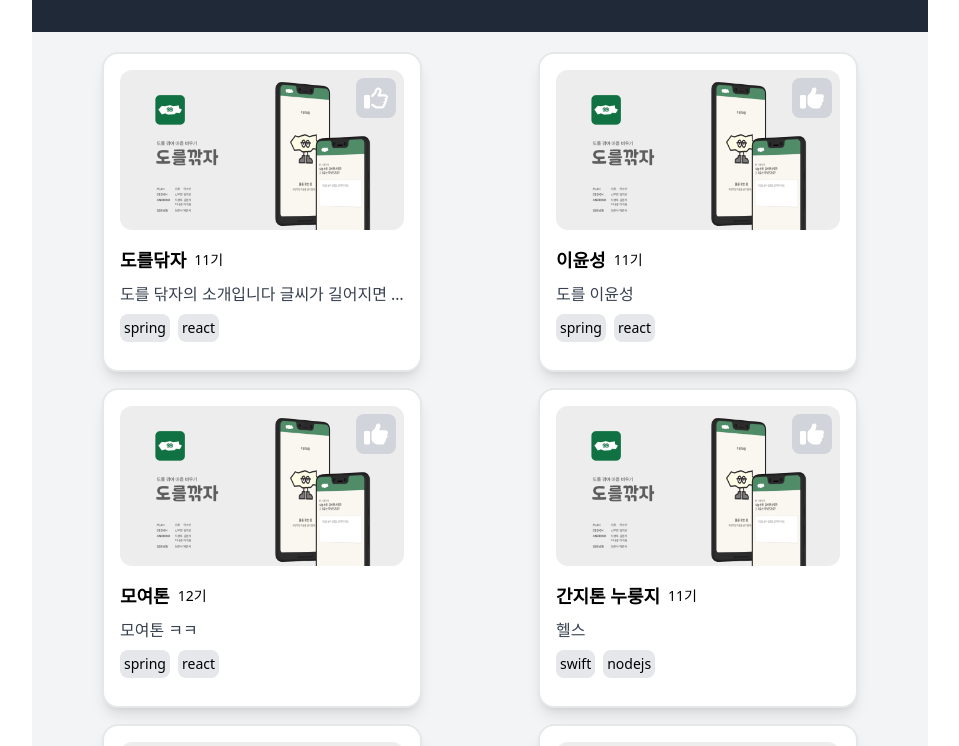
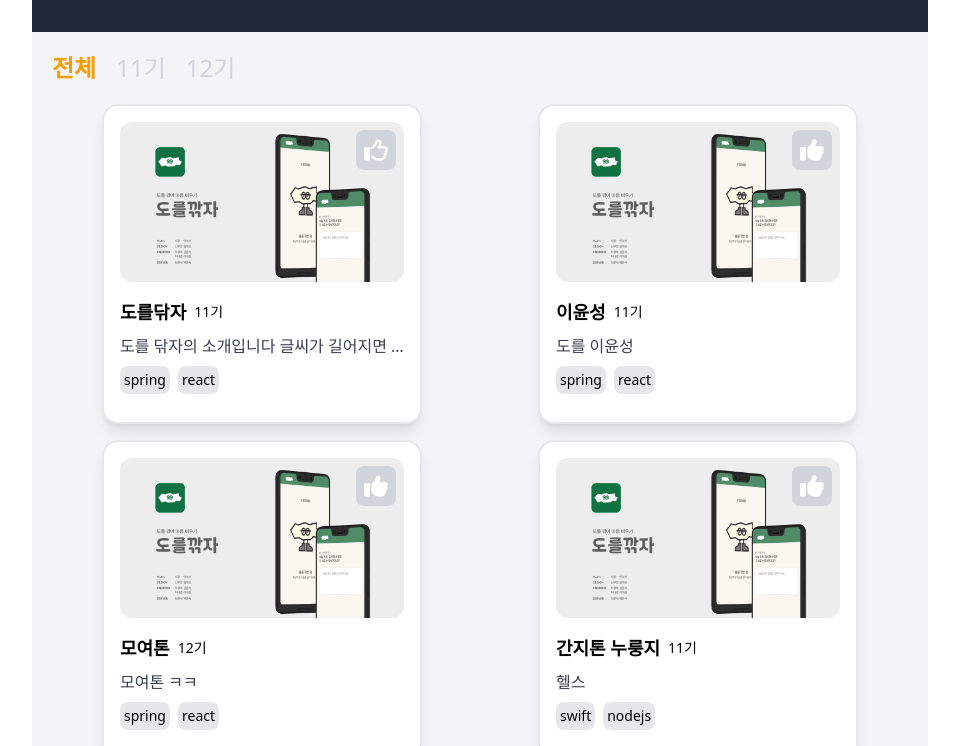
Before and after one commit to likelion-withoutboss/FE, a React (Create React App) app: page /archiving in a window 1280 px wide. Shown: the top 746 px of the page, without its empty margins (160-1119 px from the left). Built offline with nearby package versions, Linux system fonts and the light colour scheme.

Commit message:
feat : 프로젝트 깃수 필터링 구현

```diff
--- a/src/components/archiving/MainContent.jsx
+++ b/src/components/archiving/MainContent.jsx
@@ -1,4 +1,6 @@
+import { useState } from "react";
 import ArchivingCard from "./ArchivingCard";
+import SelectSeason from "./SelectSeason";
 
 export default function MainContent() {
   const projectList = [
@@ -47,9 +49,28 @@ export default function MainContent() {
     },
   ];
 
+  const [selectedSeason, setSelectedSeason] = useState("전체");
+
+  const handleSelectedSeason = (season) => {
+    console.log(selectedSeason.split("기")[0]);
+    setSelectedSeason(season);
+  };
+
+  const filteredProjects =
+    selectedSeason === "전체"
+      ? projectList
+      : projectList.filter(
+          (project) => project.season === Number(selectedSeason.split("기")[0])
+        );
+
   return (
+    <div>
+      <SelectSeason
+        selectedSeason={selectedSeason}
+        onHandleSelectSeason={handleSelectedSeason}
+      />
       <div className="max-w-4xl mx-auto grid grid-cols-2 gap-4 justify-items-center">
-      {projectList.map((project, index) => (
+        {filteredProjects.map((project, index) => (
           <ArchivingCard
             key={index} // 고유한 키 추가
             title={project.title}
@@ -60,5 +81,6 @@ export default function MainContent() {
           />
         ))}
       </div>
+    </div>
   );
 }
--- /dev/null
+++ b/src/components/archiving/SelectSeason.jsx
@@ -0,0 +1,37 @@
+import classNames from "classnames";
+
+function SeasonSection({ text, selectedSeason, onHandleSelectSeason }) {
+  return (
+    <p
+      className={classNames("text-2xl cursor-pointer", {
+        "text-amber-500 font-bold": selectedSeason === text,
+        "text-gray-300": selectedSeason !== text,
+      })}
+      onClick={() => onHandleSelectSeason(text)}
+    >
+      {text}
+    </p>
+  );
+}
+
+export default function SelectSeason({ selectedSeason, onHandleSelectSeason }) {
+  return (
+    <div className="flex space-x-5 mb-5">
+      <SeasonSection
+        text="전체"
+        selectedSeason={selectedSeason}
+        onHandleSelectSeason={onHandleSelectSeason}
+      />
+      <SeasonSection
+        text="11기"
+        selectedSeason={selectedSeason}
+        onHandleSelectSeason={onHandleSelectSeason}
+      />
+      <SeasonSection
+        text="12기"
+        selectedSeason={selectedSeason}
+        onHandleSelectSeason={onHandleSelectSeason}
+      />
+    </div>
+  );
+}
```
Lines whose indentation alone changed are shown as unchanged.
